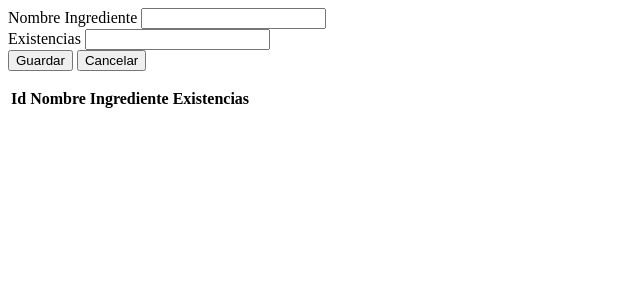
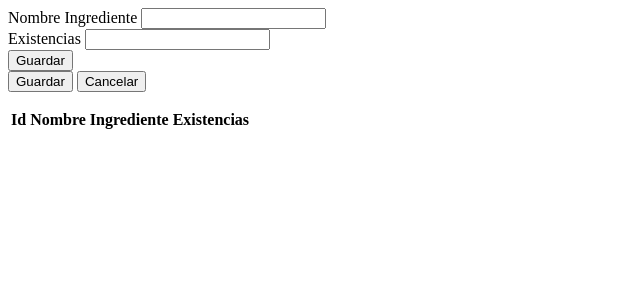
Before and after one commit to Deibycalderon777/asPractica1, a Flask app: page /ingredientes in a window 1280 px wide. Shown: the top 300 px of the page, without its empty margins (0-640 px from the left). Run offline with Flask 3, Linux system fonts and the light colour scheme; lists and menus that the app fills with data are empty.

Commit message:
Update ingredientes.html

```diff
--- a/templates/ingredientes.html
+++ b/templates/ingredientes.html
@@ -7,7 +7,9 @@
         <label>Existencias</label>
         <input type="number" class="form-control" id="txtExistencias" name="txtExistencias" step="0.1" min="0" required>
     </div>
-
+    <div class="mb-1 text-end">
+        <button class="btn btn-primary">Guardar</button>
+    </div>
 
     <div class="mb-1 text-end">
     <button class="btn btn-primary">Guardar</button>
```
